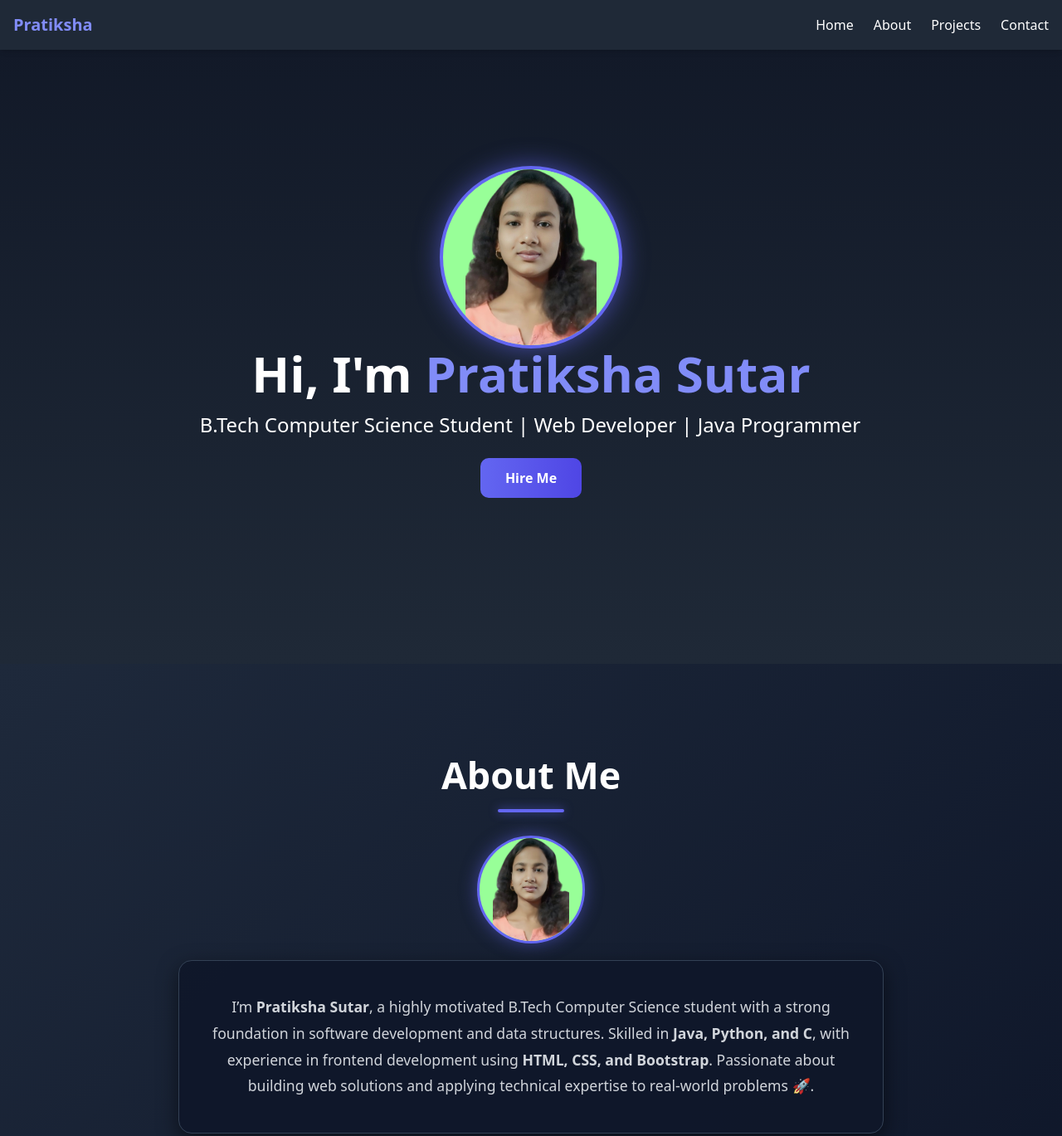
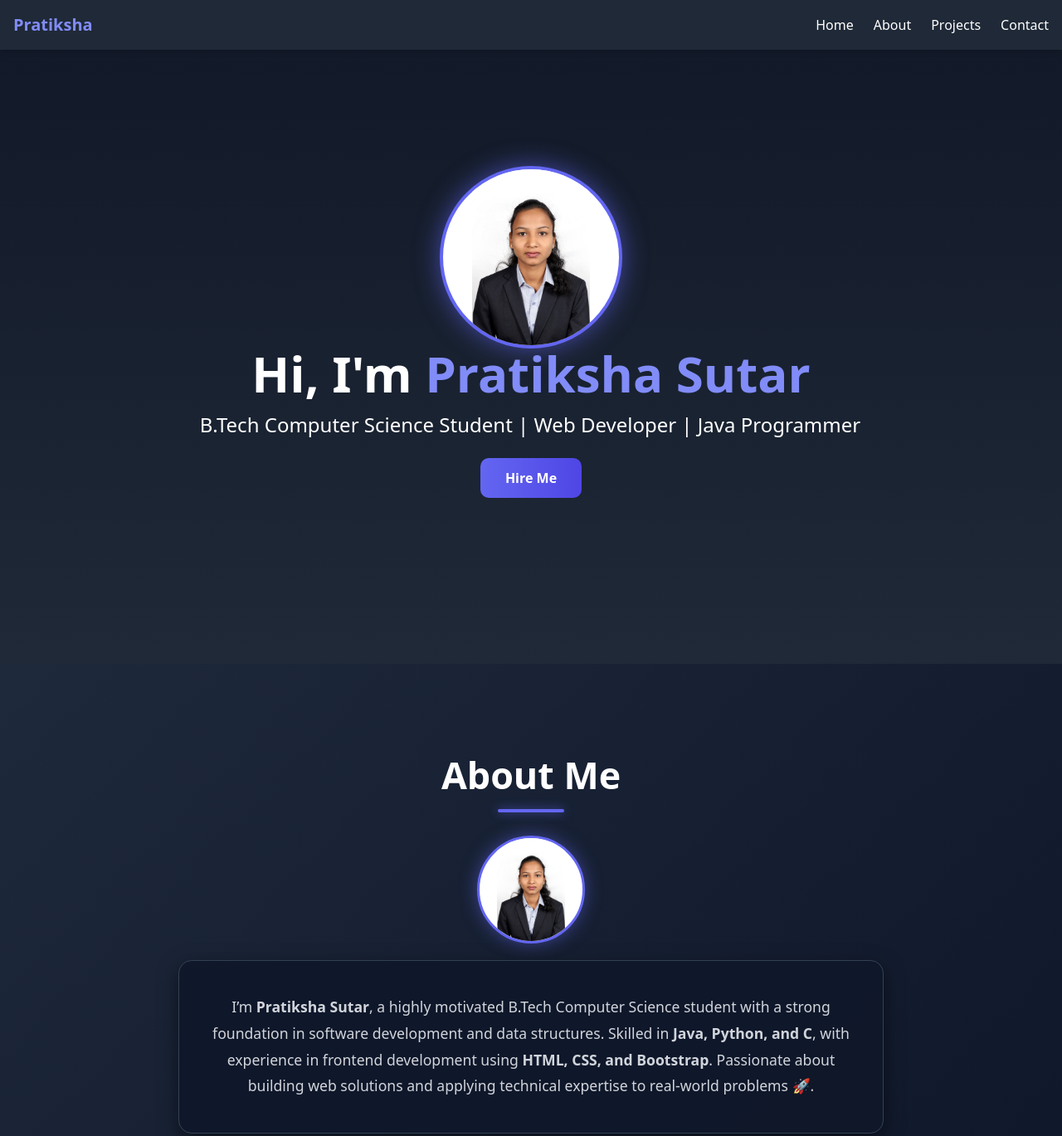
Before and after one commit to Pratiksha10sutar/Portfolio, a plain HTML site: page index.html in a window 1280 px wide. Shown: the top 1369 px of the page at 83% size. Drawn offline with nearby package versions, Linux system fonts and the light colour scheme.

Commit message:
updated photo

```diff
--- a/index.html
+++ b/index.html
@@ -9,7 +9,7 @@
   <link rel="stylesheet" href="https://cdnjs.cloudflare.com/ajax/libs/font-awesome/6.5.0/css/all.min.css">
 
   <!-- Favicon for browser tab -->
-  <link href="favicon.png" rel="icon">
+  <link href="favicon.jpg" rel="icon">
 </head>
 <body class="bg-gray-900 text-white scroll-smooth">
 
@@ -31,7 +31,7 @@
 
   <!-- Profile Picture -->
   <div>
-    <img src="img.png" alt="Pratiksha Sutar" class="hero-pic">
+    <img src="img.jpg" alt="Pratiksha Sutar" class="hero-pic">
   </div>
     <h2 class="text-4xl md:text-6xl font-bold mb-4 fade-in">Hi, I'm <span class="text-indigo-400">Pratiksha Sutar</span></h2>
     <p class="text-lg md:text-2xl mb-6 typewriter">B.Tech Computer Science Student | Web Developer | Java Programmer</p>
@@ -43,7 +43,7 @@
     <h2 class="section-title">About Me</h2>
 
     <!-- Optional Profile Image -->
-    <img src="img.png" alt="Pratiksha Sutar" class="profile-pic">
+    <img src="img.jpg" alt="Pratiksha Sutar" class="profile-pic">
 
     <!-- About Card -->
     <div class="about-card">
--- a/style.css
+++ b/style.css
@@ -54,7 +54,7 @@
   /* /object-fit: cover;  */
    object-position: 50% 30%;
    object-fit: contain;
-   background-color: #98FF98;
+   background-color: white;
   border: 4px solid #6366f1;
   box-shadow: 0 0 30px rgba(99, 102, 241, 0.6);
   transition: transform 0.5s ease, box-shadow 0.5s ease;
@@ -143,7 +143,7 @@
   border-radius: 50%;           /* circle shape */
   object-fit: contain;          /* keeps full image inside circle */
   object-position: 50% 30%;     /* adjust face positioning like hero */
-  background-color: #98FF98;    /* mint green background */
+  background-color: white;    /* mint green background */
   border: 3px solid #6366f1;
   margin: 0 auto 20px;
   box-shadow: 0 0 20px rgba(99, 102, 241, 0.5);
```
Also changed, not shown: favicon.jpg (added), favicon.png (deleted), img.jpg (added), img.png (deleted).
